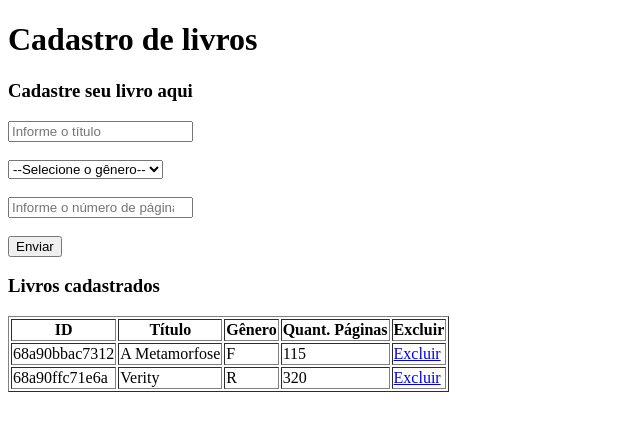
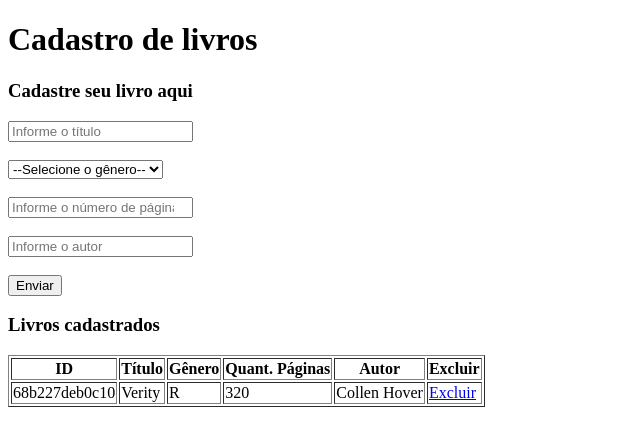
Before and after one commit to PlatinumLia/DevWeb-II, a PHP site: the page made by Aula 6 - CadastroPersistente/Livros/livros.php in a window 1280 px wide. Shown: the top 446 px of the page, without its empty margins (0-640 px from the left). Run offline with PHP 8.4, Linux system fonts and the light colour scheme.

Commit message:
Add files via upload

```diff
--- a/Aula 6 - CadastroPersistente/Livros/arquivos/livros.json
+++ b/Aula 6 - CadastroPersistente/Livros/arquivos/livros.json
@@ -1,14 +1,9 @@
 [
     {
-        "id": "68a90bbac7312",
-        "titulo": "A Metamorfose",
-        "genero": "F",
-        "paginas": "115"
-    },
-    {
-        "id": "68a90ffc71e6a",
+        "id": "68b227deb0c10",
         "titulo": "Verity",
         "genero": "R",
-        "paginas": "320"
+        "paginas": "320",
+        "autor": "Collen Hover"
     }
 ]
--- a/Aula 6 - CadastroPersistente/Livros/livros.php
+++ b/Aula 6 - CadastroPersistente/Livros/livros.php
@@ -9,23 +9,59 @@ include_once("persistencia.php");
 $livros = buscarDados("livros.json");
 //print_r($livros);
 
+$titulo = "";
+$genero = "";
+$paginas = "";
+$autor = "";
+$mensagemErro = "";
+
 //verifica se os valores foram enviados
 if(isset($_POST["titulo"])){
-    $titulo = $_POST["titulo"];
-    $genero = $_POST["genero"];
+    //já clicou em "Enviar"
+    $titulo = trim($_POST["titulo"]);
+    $genero = trim($_POST["genero"]);
     $paginas = $_POST["paginas"];
+    $autor = trim($_POST["autor"]);
 
+    //validar os dados
+    $erros = array();
+    if($titulo == ''){
+        array_push($erros, "Informe o título");
+    }else if(strlen($titulo)<=3){
+        array_push($erros, "Informe um título com mais de 3 caracteres");
+    }
+
+    if($genero == ''){
+        array_push($erros, "Informe o gênero do livro");
+    }
+
+    if($paginas == ''){
+        array_push($erros, "Informe o número de páginas");
+    }else if($paginas <= 0){
+        array_push($erros, "O número de páginas precisa ser maior que 0");
+    }
+
+    if($autor == ''){
+        array_push($erros, "Informe o autor");
+    }
+
+    if(empty($erros)){
+        //passou as validações, salva no arquivo
         $livro = array(
             "id" => uniqid(),
             "titulo" => $titulo,
             "genero" => $genero,
-        "paginas" => $paginas
+            "paginas" => $paginas,
+            "autor" => $autor
         );
 
         array_push($livros, $livro);
         salvarDados($livros, "livros.json");
 
         header("location: livros.php"); //forçar o recarregamento da página para evitar o reenvio do formulário
+    }else{
+        $mensagemErro = implode("<br>", $erros);
+    }
 }
 ?>
 
@@ -42,24 +78,33 @@ if(isset($_POST["titulo"])){
 <h1>Cadastro de livros</h1>
 
 <h3>Cadastre seu livro aqui</h3>
+<!--- <form method="post" onsubmit="return validar();"> --->
 <form method="post">
-    <input type="text" name="titulo" placeholder="Informe o título" />
+    <input type="text" name="titulo" id="titulo" placeholder="Informe o título" value="<?= $titulo?>"/>
     <br><br>
 
-    <select name="genero">
+    <select name="genero" id="genero">
         <option value="">--Selecione o gênero--</option>
-        <option value="D">Drama</option>
-        <option value="F">Ficção</option>
-        <option value="R">Romance</option>
-        <option value="O">Outro</option>
+        <!-- xxx ? xxx : xxx => operador ternário-->
+        <option value="D" <?= $genero == 'D' ? 'selected' : '' ?> >Drama</option>
+        <option value="F" <?= $genero == 'F' ? 'selected' : '' ?> >Ficção</option>
+        <option value="R" <?= $genero == 'R' ? 'selected' : '' ?> >Romance</option>
+        <option value="O" <?= $genero == 'O' ? 'selected' : '' ?> >Outro</option>
     </select>
     <br><br>
 
-    <input type="number" name="paginas" placeholder="Informe o número de páginas">
+    <input type="number" name="paginas" id="numPaginas" placeholder="Informe o número de páginas" value="<?= $paginas?>"/>
+    <br><br>
+
+    <input type="text" name="autor" id="autor" placeholder="Informe o autor" value="<?= $autor?>">
     <br><br>
 
     <input type="submit" value="Enviar" />
 </form>
+
+<div id="divErro" style="color: red;">
+    <?= $mensagemErro?>
+</div>
 
 <h3>Livros cadastrados</h3>
 
@@ -69,6 +114,7 @@ if(isset($_POST["titulo"])){
         <th>Título</th>
         <th>Gênero</th>
         <th>Quant. Páginas</th>
+        <th>Autor</th>
         <th>Excluir</th>
     </tr>
 
@@ -78,10 +124,13 @@ if(isset($_POST["titulo"])){
             <td><?= $l['titulo']?></td>
             <td><?= $l['genero']?></td>
             <td><?= $l['paginas']?></td>
+            <td><?= $l['autor']?></td>
             <td><a href="excluir.php?id=<? $l['id']?>" onclick="return confirm('Confirma a exclusão?')">Excluir</a></td>
         </tr>
     <?php endforeach;?>
 </table>
 
+<script src="validacao.js"></script>
+
 </body>
 </html>
--- /dev/null
+++ b/Aula 6 - CadastroPersistente/Livros/validacao.js
@@ -0,0 +1,25 @@
+function validar(){
+    let titulo = document.querySelector('#titulo').value;
+    let genero = document.querySelector('#genero').value;
+    let numPaginas = document.querySelector('#numPaginas').value;
+    let autor = document.querySelector('#autor').value;
+    let erro = document.querySelector('#divErro');
+
+    //console.log(titulo + " - " + genero + " - " + numPaginas + " - " + autor);
+    if(titulo.trim() == ''){
+        erro.innerHTML = "Informe o título";
+        return false;
+    }else if(genero.trim() == ''){
+        erro.innerHTML = "Informe o genero";
+        return false;
+    }else if(numPaginas.trim() == ''){
+        erro.innerHTML = "Informe o número de páginas";
+        return false;
+    }else if(autor.trim() == ''){
+        erro.innerHTML = "Informe o autor";
+        return false;
+    }
+
+    //caso passou as validações, retorna true
+    return true;
+}
```
Lines whose indentation alone changed are shown as unchanged.
